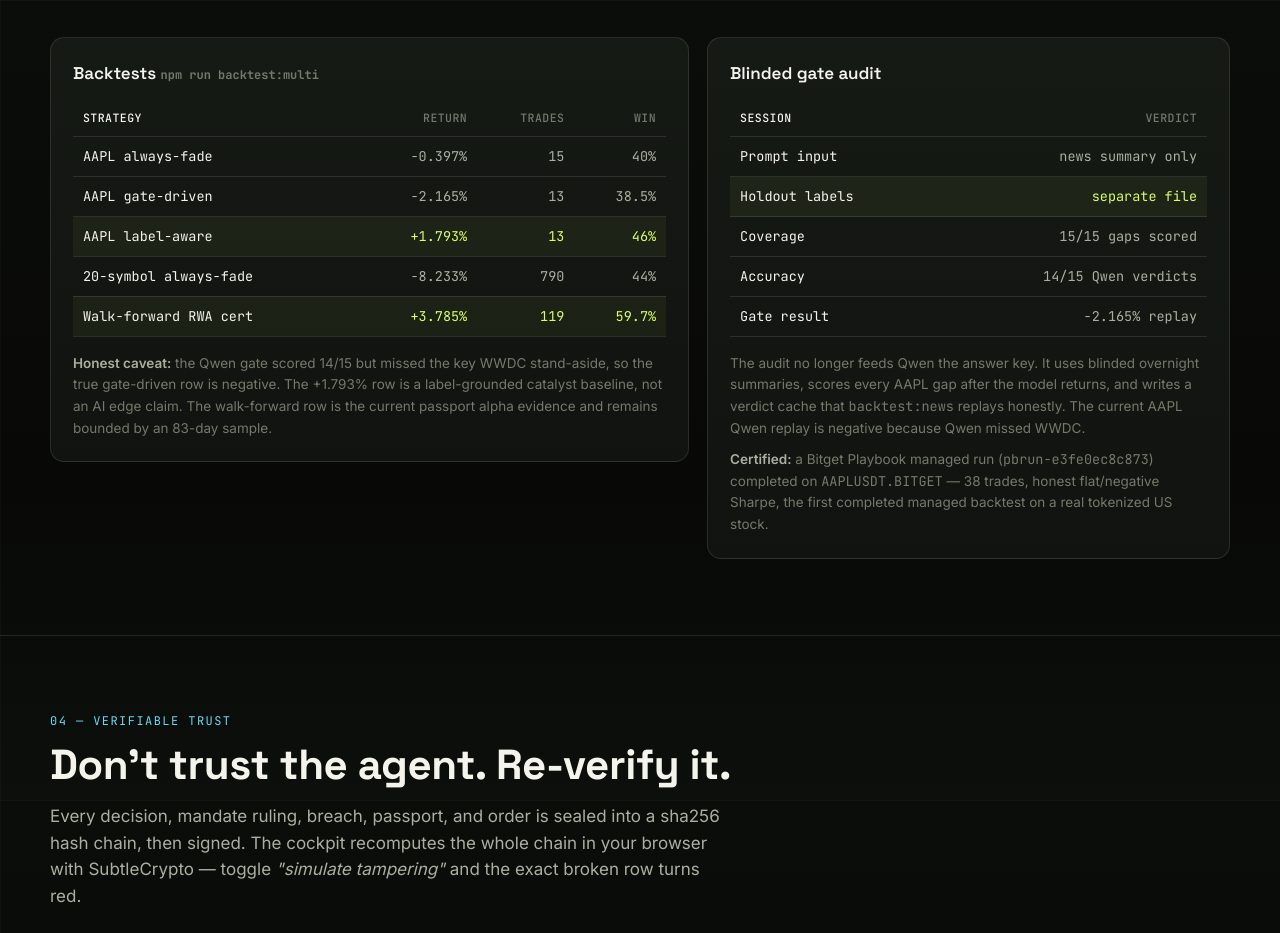
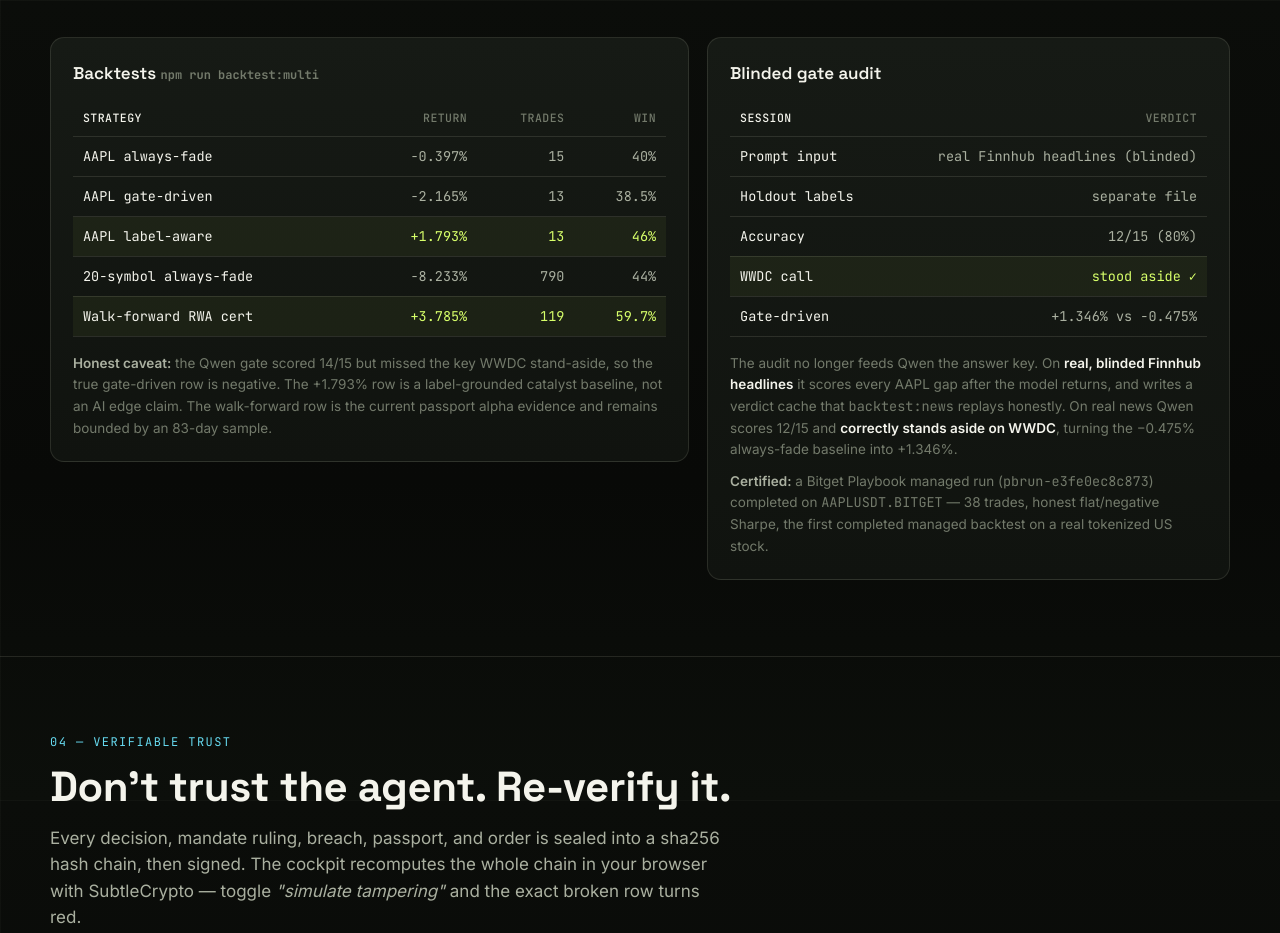
Before and after one commit to Ridwannurudeen/gapguard, a website: page public/index.html in a window 1280 px wide. Shown: the part 2400-3333 px from the top of the page. Drawn offline with Linux system fonts and the light colour scheme.

Commit message:
Landing: fix stale gate numbers to the real result (12/15, WWDC correct, +1.346%)
index.html still showed Codex's old stubbed-run claims (14/15, -2.165%, 'replay is
negative', 'missed WWDC'). Corrected to the real Finnhub-news result: 12/15 (80%),
correctly stands aside on WWDC, gate-driven +1.346% vs -0.475% always-fade.

```diff
--- a/public/index.html
+++ b/public/index.html
@@ -798,18 +798,19 @@
                 <tr><th>Session</th><th>Verdict</th></tr>
               </thead>
               <tbody>
-                <tr><td>Prompt input</td><td>news summary only</td></tr>
-                <tr class="row-hi"><td>Holdout labels</td><td>separate file</td></tr>
-                <tr><td>Coverage</td><td class="up">15/15 gaps scored</td></tr>
-                <tr><td>Accuracy</td><td class="up">14/15 Qwen verdicts</td></tr>
-                <tr><td>Gate result</td><td class="down">−2.165% replay</td></tr>
+                <tr><td>Prompt input</td><td>real Finnhub headlines (blinded)</td></tr>
+                <tr><td>Holdout labels</td><td>separate file</td></tr>
+                <tr><td>Accuracy</td><td class="up">12/15 (80%)</td></tr>
+                <tr class="row-hi"><td>WWDC call</td><td class="up">stood aside ✓</td></tr>
+                <tr><td>Gate-driven</td><td class="up">+1.346% vs −0.475%</td></tr>
               </tbody>
             </table>
             <p class="note">
-              The audit no longer feeds Qwen the answer key. It uses blinded overnight
-              summaries, scores every AAPL gap after the model returns, and writes a
-              verdict cache that <span class="mono">backtest:news</span> replays honestly.
-              The current AAPL Qwen replay is negative because Qwen missed WWDC.
+              The audit no longer feeds Qwen the answer key. On <strong style="color:var(--ink)">real,
+              blinded Finnhub headlines</strong> it scores every AAPL gap after the model returns,
+              and writes a verdict cache that <span class="mono">backtest:news</span> replays
+              honestly. On real news Qwen scores 12/15 and <strong style="color:var(--ink)">correctly
+              stands aside on WWDC</strong>, turning the −0.475% always-fade baseline into +1.346%.
             </p>
             <p class="note" style="margin-top:10px">
               <strong>Certified:</strong> a Bitget Playbook managed run
@@ -857,7 +858,7 @@
               <li><span class="mono">npm run backtest:multi</span> — 20-symbol RWA baseline</li>
               <li><span class="mono">npm run alpha:certify</span> — locked walk-forward RWA alpha certification</li>
               <li><span class="mono">npm run backtest:news</span> — label baseline + gate cache replay</li>
-              <li><span class="mono">npm run gate:audit</span> — blinded Qwen verdict cache; AAPL replay is negative</li>
+              <li><span class="mono">npm run gate:audit</span> — blinded Qwen verdict cache on real Finnhub news; +1.346% gate-driven, WWDC correct</li>
               <li><span class="mono">npm run arena:cockpit</span> — rebuild the signed chain</li>
               <li>Open <span class="mono">arena.html</span> → Verify chain, then Simulate tampering</li>
             </ul>
```
